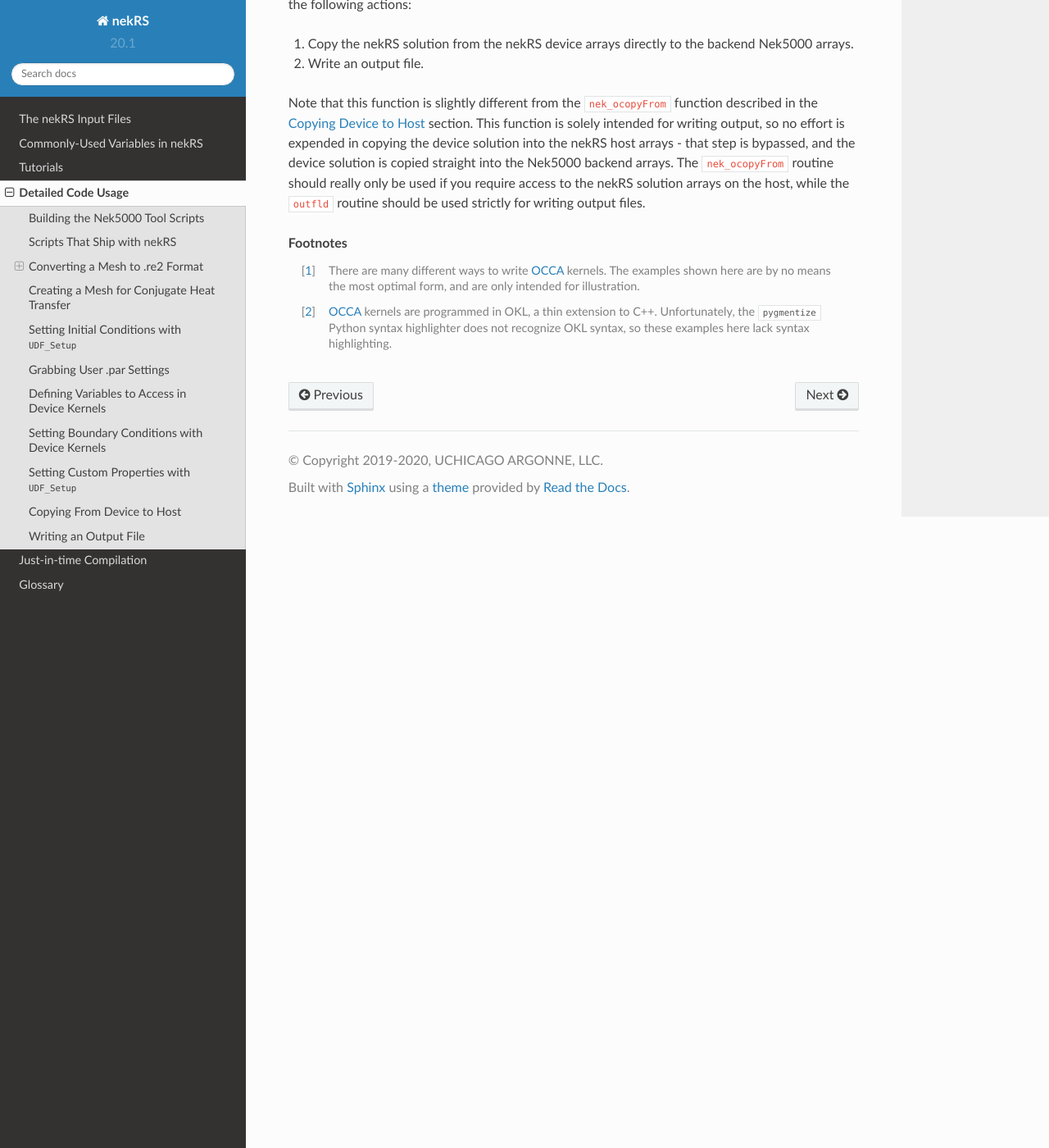
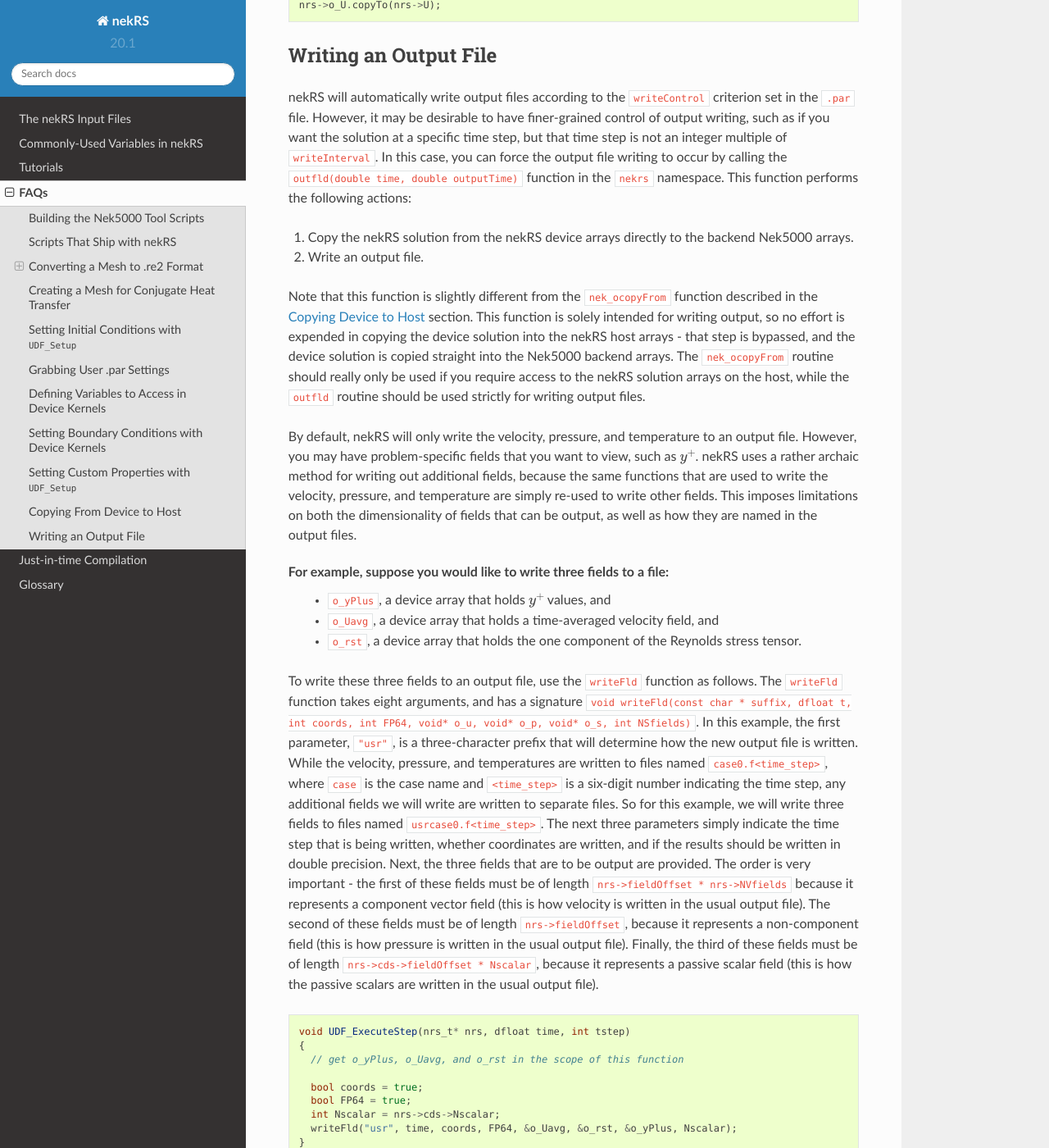
Before and after one commit to aprilnovak/nekRSDoc, a Sphinx documentation site: the page built from source/detailed_usage.rst, in a window 1280 px wide and 1400 px high, scrolled down 11892 px. Shown: the whole window at 82% size. Built offline with Sphinx 7.4.7 and the Read the Docs theme 2.0.0, drawn with Linux system fonts in a browser that asks for light colours; some of the changed text lies outside the part shown.

Commit message:
Describe how to write additional output files.

```diff
--- a/source/detailed_usage.rst
+++ b/source/detailed_usage.rst
@@ -1,6 +1,6 @@
 .. _detailed:
 
-Detailed Code Usage
+FAQs
 ===================
 
 This page describes how to perform a wide variety of user interactions with nekRS
@@ -628,10 +628,20 @@
 must be manually performed by the user if you would like to access ``nrs->U``, ``nrs->p``,
 ``nrs->cds->S``, or other solution objects, in host-side functions. To copy the solution
 from the device to the host, use the ``nek_ocopyFrom(double time, int tstep)`` routine in the
-``nekInterfaceAdapter.cpp`` file. This function copies
-the nekRS solution from the nekRS device arrays to the nekRS host arrays - that is,
+``nekInterfaceAdapter.cpp`` file. This function performs the following actions:
+
+1. Copy the nekRS solution from the nekRS device arrays to the nekRS host arrays - that is,
 ``nrs->o_U`` is copied to ``nrs->U``, and so on. This
 allows you to access the solution on the host as ``nrs->U``, ``nrs->p``, ``nrs->S``, etc.
+2. Copy the nekRS solution from the nekRS host arrays to the Nek5000 backend arrays.
+
+If you only want to access the nekRS host side arays such as ``nrs->U``, you can skip the
+second part by directly using :term:`OCCA` memory copy functions like the following, which
+copies from the device array ``nrs->o_U`` to the host array ``nrs->U``.
+
+.. code-block::
+
+  nrs->o_U.copyTo(nrs->U);
 
 .. _writing_output:
 
@@ -657,6 +667,89 @@
 only be used if you require access to the nekRS solution arrays on the host, while the
 ``outfld`` routine should be used strictly for writing output files.
 
+By default, nekRS will only write the velocity, pressure, and temperature to an output file.
+However, you may have problem-specific fields that you want to view, such as :math:`y^+`.
+nekRS uses a rather archaic method for writing out additional fields, because the same
+functions that are used to write the velocity, pressure, and temperature are simply re-used
+to write other fields. This imposes limitations on both the dimensionality of fields that
+can be output, as well as how they are named in the output files.
+
+For example, suppose you would like to write three fields to a file:
+  * ``o_yPlus``, a device array that holds :math:`y^+` values, and
+  * ``o_Uavg``, a device array that holds a time-averaged velocity field, and
+  * ``o_rst``, a device array that holds the one component of the Reynolds stress tensor.
+
+To write these three fields to an output file, use the ``writeFld`` function as follows.
+The ``writeFld`` function takes eight arguments, and has a signature
+``void writeFld(const char * suffix, dfloat t, int coords, int FP64, void* o_u, void* o_p, void* o_s, int NSfields)``.
+In this example, the first parameter, ``"usr"``, is a three-character
+prefix that will determine how the new output file is written. While the velocity, pressure,
+and temperatures are written to files named ``case0.f<time_step>``, where ``case`` is the case
+name and ``<time_step>`` is a six-digit number indicating the time step, any additional fields
+we will write are written to separate files. So for this example, we will write three fields
+to files named ``usrcase0.f<time_step>``. The next three parameters simply indicate the time
+step that is being written, whether coordinates are written, and if the results should be written
+in double precision. Next, the three fields that are to be output are provided. The order is very
+important - the first of these fields must be of length ``nrs->fieldOffset * nrs->NVfields``
+because it represents a component vector field (this is how velocity is written in the usual output
+file). The second of these fields must be of length ``nrs->fieldOffset``, because it represents
+a non-component field (this is how pressure is written in the usual output file). Finally,
+the third of these fields must be of length ``nrs->cds->fieldOffset * Nscalar``, because it
+represents a passive scalar field (this is how the passive scalars are written in the usual
+output file).
+
+.. code-block:: cpp
+
+   void UDF_ExecuteStep(nrs_t* nrs, dfloat time, int tstep)
+   {
+     // get o_yPlus, o_Uavg, and o_rst in the scope of this function
+
+     bool coords = true;
+     bool FP64 = true;
+     int Nscalar = nrs->cds->Nscalar;
+     writeFld("usr", time, coords, FP64, &o_Uavg, &o_rst, &o_yPlus, Nscalar);
+   }
+
+nekRS's output system does not have any means by which to understand *what* these fields
+represent. Therefore, the names of these fields in the output file will be ``velocity``,
+``pressure``, and ``temperature``, even if those names have no relationship to what is
+being output. Therefore, for this example, the ``usrcase0.f<time_step>`` files will
+contain the following:
+
+* ``o_Uavg`` is written to a field named ``velocity``
+* ``o_rst`` is written to a field named ``pressure``
+* ``o_yPlus`` is written to a field named ``temperature``
+
+nekRS's rigid output system requires additional maneuvering if you wish to output
+more than one of each of each of these three categories of fields. For instance, suppose
+you want to output three different fields, ``o_field1``, ``o_field2``, and ``o_field3``,
+each of size ``nrs->fieldOffset``. Because only one input argument to ``writeFld`` can have
+these dimensions, three separate output files need to be written, and in *each* of these
+files, our field of interest is named ``pressure``. To fill the other two field arguments
+of the ``writeFld`` function, a void pointer is passed in to indicate that neither of
+the other two fields are written.
+
+.. code-block:: cpp
+
+   void UDF_ExecuteStep(nrs_t* nrs, dfloat time, int tstep)
+   {
+     // get o_field1, o_field2, o_field3 in the scope of this function
+
+     bool coords = true;
+     bool FP64 = true;
+     int Nscalar = nrs->cds->Nscalar;
+     occa::memory o_null;
+     writeFld("fl1", time, coords, FP64, &o_null, &o_field1, &o_null, Nscalar);
+     writeFld("fl2", time, coords, FP64, &o_null, &o_field2, &o_null, Nscalar);
+     writeFld("fl3", time, coords, FP64, &o_null, &o_field3, &o_null, Nscalar);
+   }
+
+This will write three output files, which contain the following.
+
+* ``fl1case0.f<time_step>`` contains ``o_field1``, but named ``pressure``
+* ``fl2case0.f<time_step>`` contains ``o_field2``, but named ``pressure``
+* ``fl3case0.f<time_step>`` contains ``o_field3``, but named ``pressure``
+
 .. rubric:: Footnotes
 
 .. [#f1] There are many different ways to write :term:`OCCA` kernels. The examples shown here are by no means the most optimal form, and are only intended for illustration.
--- a/source/index.rst
+++ b/source/index.rst
@@ -16,7 +16,7 @@
 and several additional input files, all new users are encouraged to adopt the nekRS-based problem setup.
 
 We recommend working through this user guide in the order below. At the very least, please
-read :ref:`The nekRS Input Files <input>` page before reading the :ref:`Detailed Code Usage <detailed>`
+read :ref:`The nekRS Input Files <input>` page before reading the :ref:`FAQs <detailed>`
 page, as some necessary concepts are introduced in this order.
 
 .. note::
```
